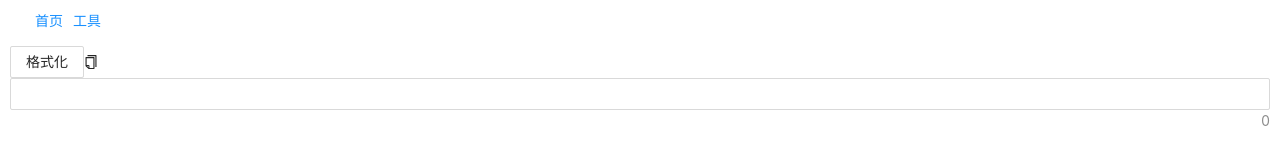
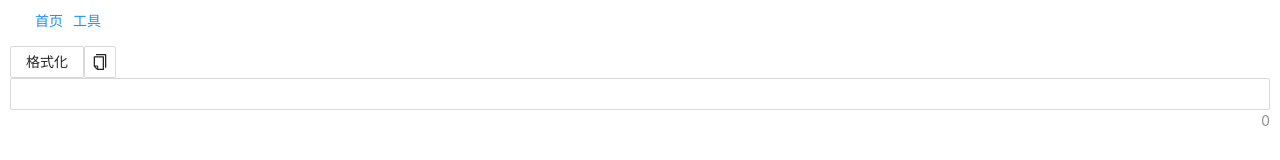
Before and after one commit to Huauauaa/mixer, a React (Create React App) app: page /#/tool/json-format in a window 1280 px wide. Shown: the top 160 px of the page. Built offline with nearby package versions, Linux system fonts and the light colour scheme.

Commit message:
✨ add CopyButton slot

```diff
--- a/src/components/CopyButton.tsx
+++ b/src/components/CopyButton.tsx
@@ -1,9 +1,9 @@
 import Clipboard from 'clipboard';
 import React from 'react';
 import { CopyOutlined } from '@ant-design/icons';
-import { message } from 'antd';
+import { Button, message } from 'antd';
 
-function CopyButton({ text }: { text: string }) {
+function CopyButton({ text, children }: { text: string; children?: string }) {
   const copy = () => {
     const clipboard = new Clipboard('.copy', {
       text: () => {
@@ -19,7 +19,11 @@ function CopyButton({ text }: { text: string }) {
       clipboard.destroy();
     });
   };
-  return <CopyOutlined className="copy" onClick={copy} />;
+  return (
+    <Button icon={<CopyOutlined />} className="copy" onClick={copy}>
+      {children}
+    </Button>
+  );
 }
 
 export default CopyButton;
```
